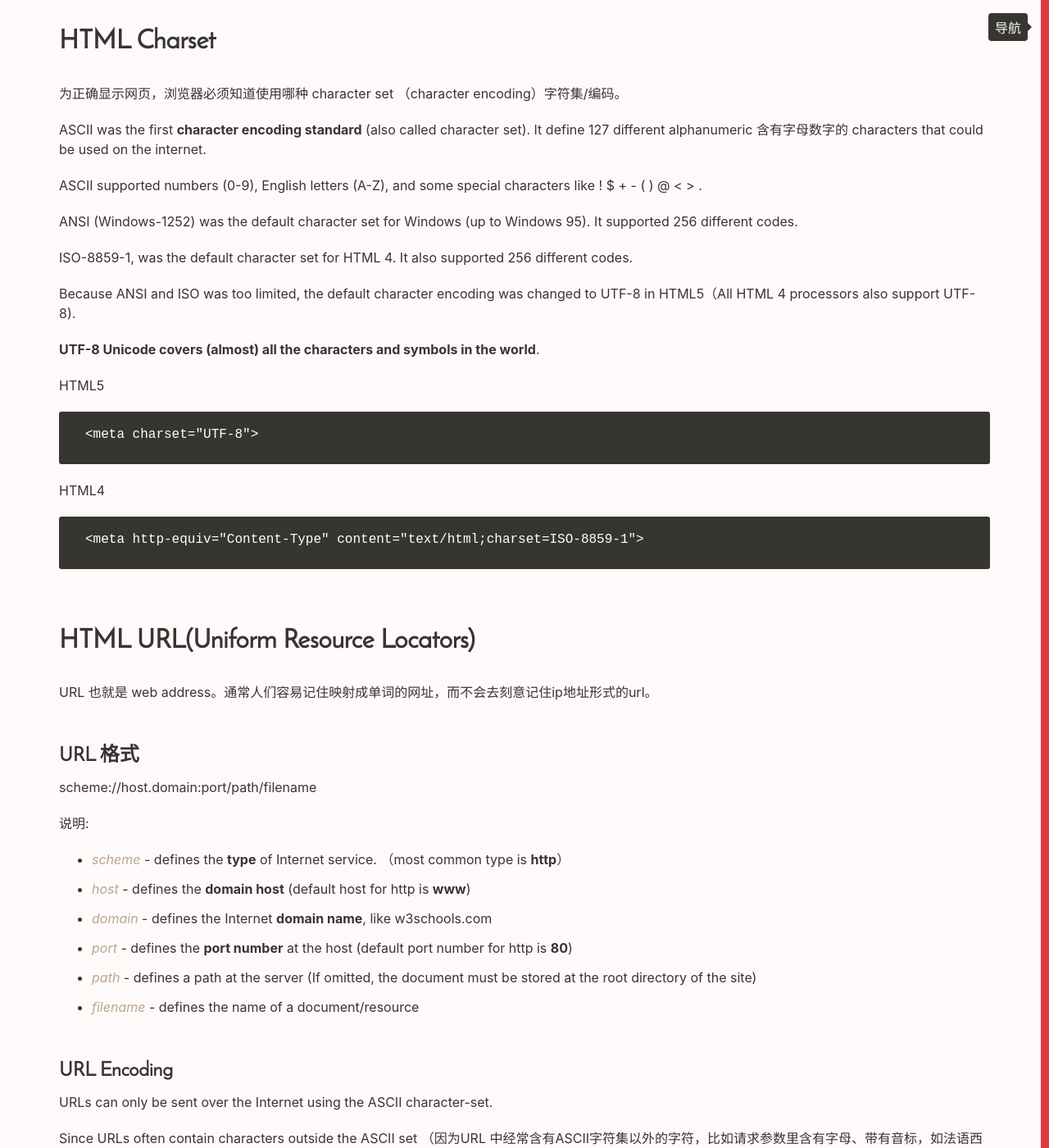
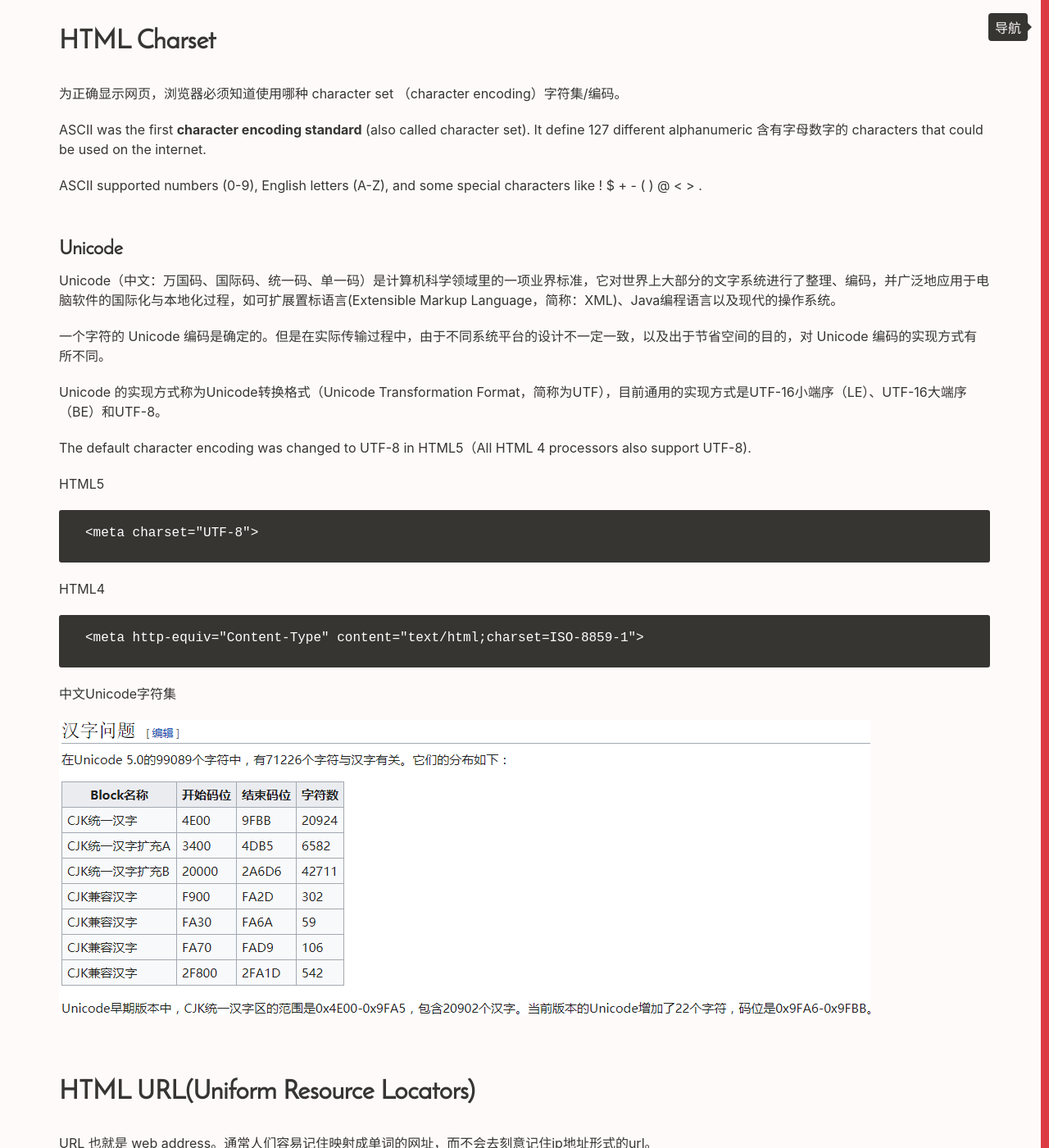
Before and after one commit to Vivi-wu/dive-into-web, a Jekyll site: the page built from _posts/2015-03-12-HTML-Entities-Charset-URL-Encode.markdown, in a window 1280 px wide and 1400 px high, scrolled down 901 px. Shown: the whole window at 82% size. Built offline with Jekyll 4.4.1, drawn with Linux system fonts in a browser that asks for light colours.

Commit message:
Update blog: Unicode, regular expression

````diff
--- a/_posts/2015-03-12-HTML-Entities-Charset-URL-Encode.markdown
+++ b/_posts/2015-03-12-HTML-Entities-Charset-URL-Encode.markdown
@@ -37,13 +37,15 @@ ASCII was the first **character encoding standard** (also called character set).
 
 ASCII supported numbers (0-9), English letters (A-Z), and some special characters like ! $ + - ( ) @ < > .
 
-ANSI (Windows-1252) was the default character set for Windows (up to Windows 95). It supported 256 different codes.
+### Unicode
 
-ISO-8859-1, was the default character set for HTML 4. It also supported 256 different codes.
+Unicode（中文：万国码、国际码、统一码、单一码）是计算机科学领域里的一项业界标准，它对世界上大部分的文字系统进行了整理、编码，并广泛地应用于电脑软件的国际化与本地化过程，如可扩展置标语言(Extensible Markup Language，简称：XML)、Java编程语言以及现代的操作系统。
 
-Because ANSI and ISO was too limited, the default character encoding was changed to UTF-8 in HTML5（All HTML 4 processors also support UTF-8).
+一个字符的 Unicode 编码是确定的。但是在实际传输过程中，由于不同系统平台的设计不一定一致，以及出于节省空间的目的，对 Unicode 编码的实现方式有所不同。
 
-**UTF-8 Unicode covers (almost) all the characters and symbols in the world**.
+Unicode 的实现方式称为Unicode转换格式（Unicode Transformation Format，简称为UTF），目前通用的实现方式是UTF-16小端序（LE）、UTF-16大端序（BE）和UTF-8。
+
+The default character encoding was changed to UTF-8 in HTML5（All HTML 4 processors also support UTF-8).
 
 HTML5
 
@@ -52,6 +54,10 @@ HTML5
 HTML4
 
     <meta http-equiv="Content-Type" content="text/html;charset=ISO-8859-1">
+
+中文Unicode字符集
+
+<img src="{{ "/assets/images/CJK_Chinese_Unicode.png" | prepend: site.baseurl }}" alt="CJK Chinese Unicode">
 
 ## HTML URL(Uniform Resource Locators)
 
--- a/_posts/2015-05-02-JavaScript-Regular-Expressions.markdown
+++ b/_posts/2015-05-02-JavaScript-Regular-Expressions.markdown
@@ -58,6 +58,9 @@ category: JavaScript
 创建正则表达式对象：**字面量**和**构造函数**。
 
 ```js
+var re = /pattern/flags;
+var re = new RegExp('pattern', 'flags');
+
 /ab+c/i;
 new RegExp('ab+c', 'i');
 new RegExp(/ab+c/, 'i');
--- a/_posts/2015-12-30-JavaScript-Objects.markdown
+++ b/_posts/2015-12-30-JavaScript-Objects.markdown
@@ -180,7 +180,7 @@ Prototype properties can have prototype values (default values) 原型的属性
 
 ### 操作‘对象属性’可用的方法
 
-1. `Object.getOwnPropertyNames(obj)` 和 `Object.keys(obj)`，两者返回 obj 对象中由所有属性的名称（string）所组成的数组。注意：两者 IE9 以下都不支持。
+1. `Object.getOwnPropertyNames(obj)` 和 `Object.keys(obj)`，两者返回 obj 对象中由所有属性的名称（string）所组成的数组。`{}` 空对象返回 `[]` 空数组。注意：两者 IE9 以下都不支持。
 2. `obj.hasOwnProperty(prop)`，该方法返回 boolean 值，表示 obj 对象中是否含有指定的属性。
 
 ## 对象的复制
````
Also changed, not shown: _posts/2014-05-01-JavaScript-Syntax.markdown (+5 -7 lines), assets/images/CJK_Chinese_Unicode.png (added).
